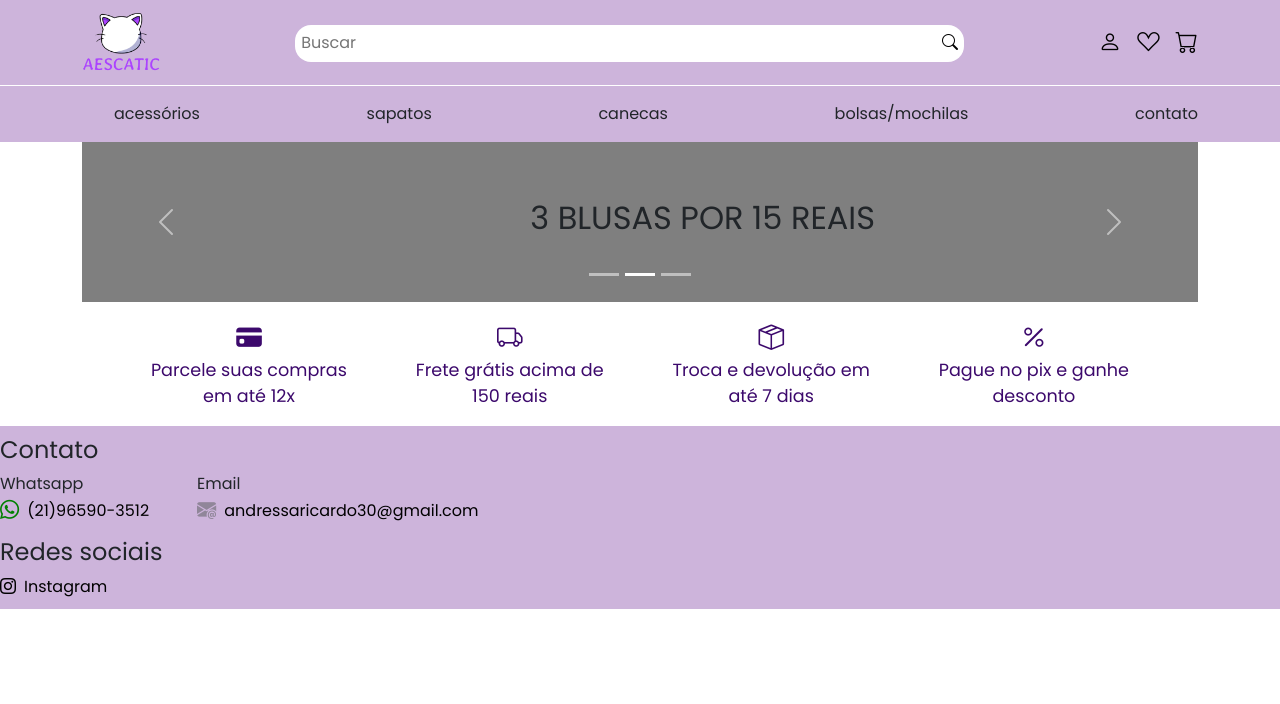
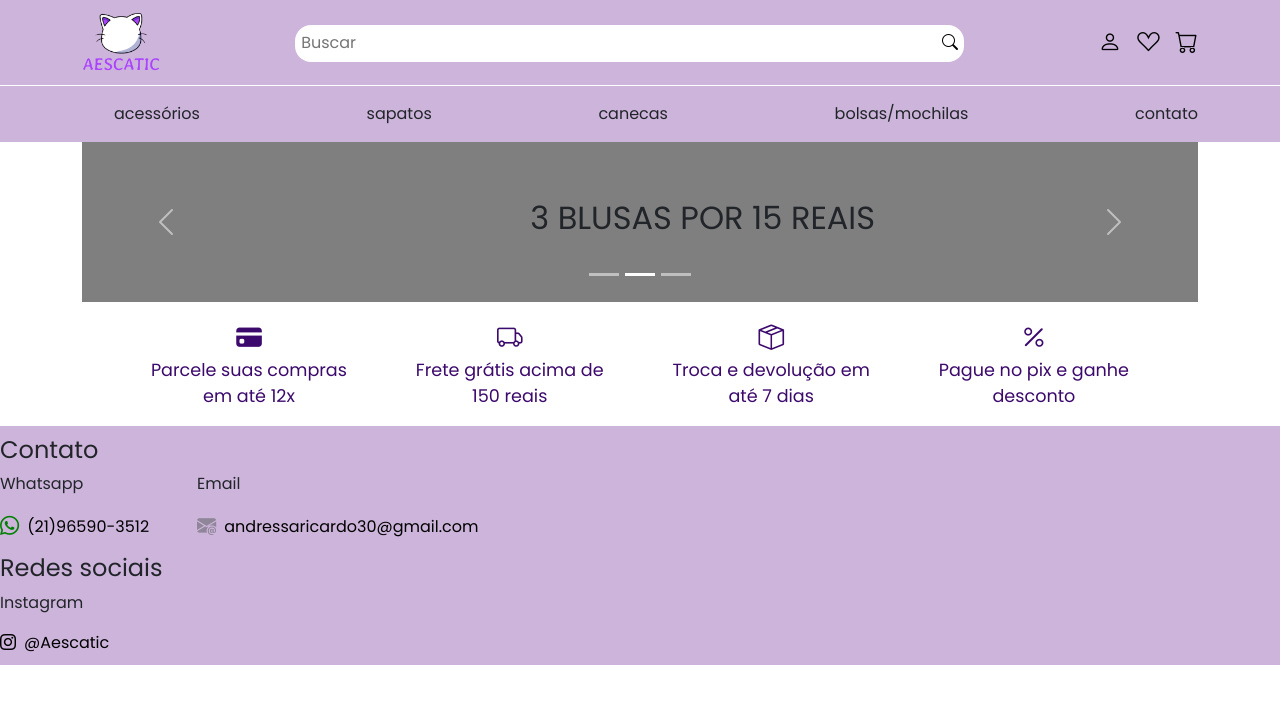
Before and after one commit to JeffersonAlves7/aescatic, a React (Vite) app: page / in a window 1280 px wide. Shown: the top 704 px of the page. Built offline with nearby package versions, Linux system fonts and the light colour scheme.

Commit message:
feat: add prettier config feat: update footer again :)

```diff
--- a/src/Views/Home/components/Footer/index.jsx
+++ b/src/Views/Home/components/Footer/index.jsx
@@ -1,4 +1,4 @@
-import { wpp, email, footer, instagram } from "./styles.module.css";
+import { wpp, email, footer, instagram } from './styles.module.css';
 
 export function Footer() {
   return (
@@ -7,7 +7,7 @@ export function Footer() {
         <h4>Contato</h4>
         <div className="d-flex align-items-center gap-5">
           <div className="whatsapp">
-            <span>Whatsapp</span>
+            <p>Whatsapp</p>
             <a
               className="d-flex align-items-center gap-2"
               href="https://wa.me/5521982993019"
@@ -19,7 +19,7 @@ export function Footer() {
             </a>
           </div>
           <div className="email">
-            <span>Email</span>
+            <p>Email</p>
             <a
               className="d-flex align-items-center gap-2"
               href="mailto:andressaricardo30@gmail.com"
@@ -35,11 +35,12 @@ export function Footer() {
       <div className="redes">
         <h4>Redes sociais</h4>
         <div className="instagram">
-          <a className="d-flex align-items-center gap-2" href="">
+          <p>Instagram</p>
+          <a className="d-flex align-items-center gap-2" href="#">
             <div className={instagram}>
               <i class="bi bi-instagram"></i>
             </div>
-            <span>Instagram</span>
+            <span>@Aescatic</span>
           </a>
         </div>
       </div>
```
Also changed, not shown: .prettierrc.json (added).
